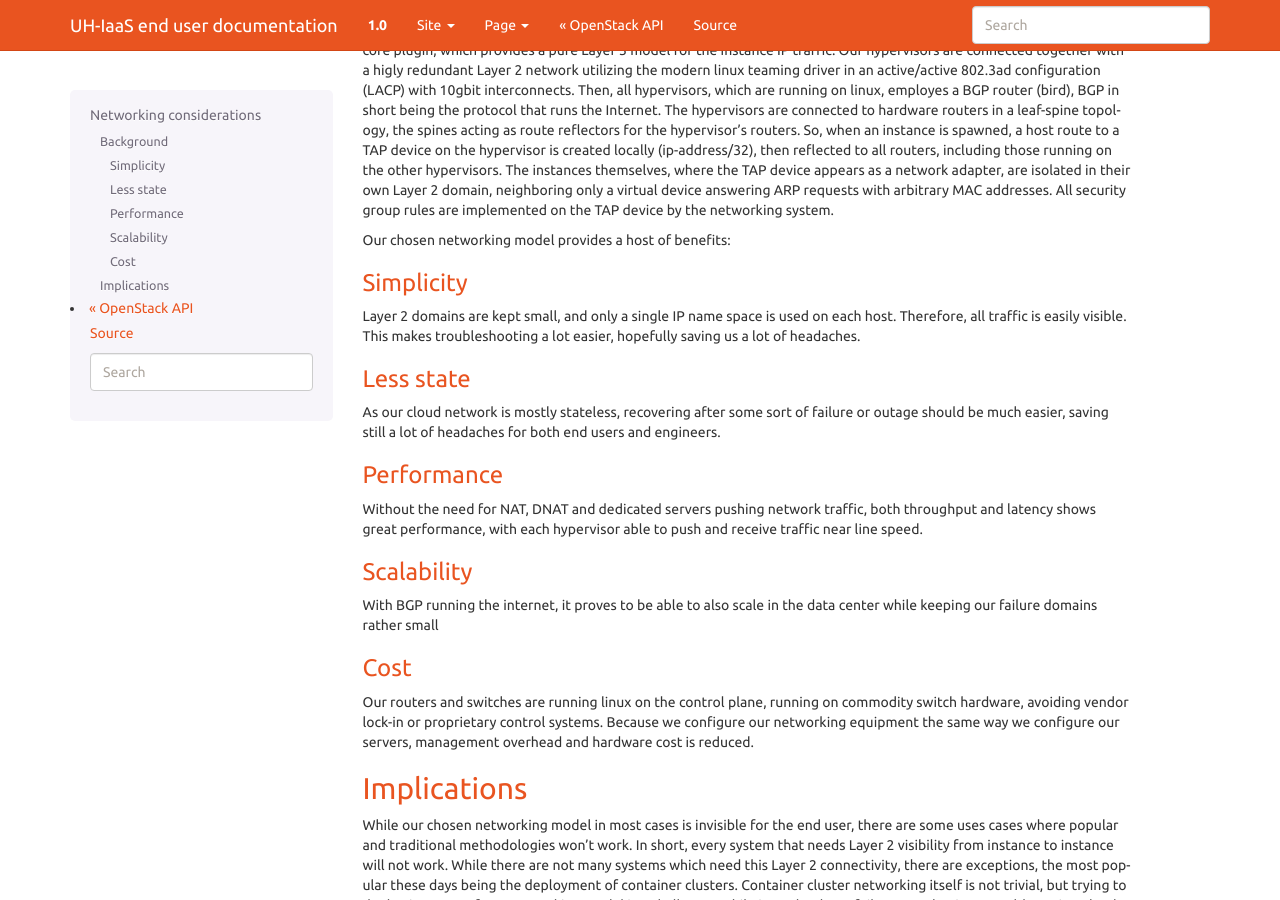
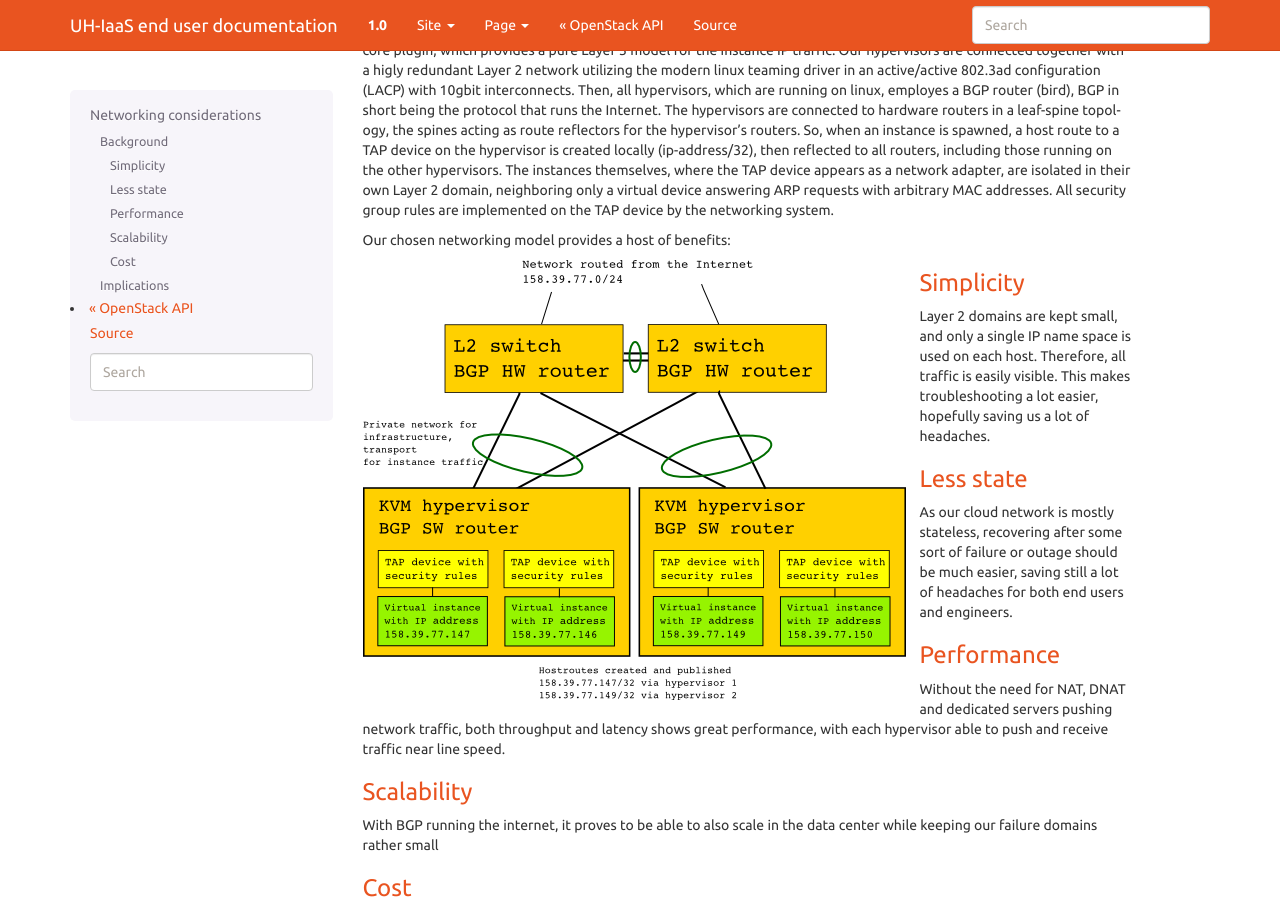
Before and after one commit to norcams/docs-enduser, a Sphinx documentation site: the page built from docs/networking.rst, in a window 1280 px wide and 900 px high, scrolled down 611 px. Built offline with Sphinx 7.4.7, drawn with Linux system fonts in a browser that asks for light colours.

Commit message:
Add networking model image

```diff
--- a/docs/networking.rst
+++ b/docs/networking.rst
@@ -44,6 +44,10 @@ with arbitrary MAC addresses. All security group rules are implemented on
 the TAP device by the networking system.
 
 Our chosen networking model provides a host of benefits:
+
+.. image:: images/network-model.png
+   :align: left
+   :alt: UH-IaaS Networking Model
 
 Simplicity
 ~~~~~~~~~~
```
Also changed, not shown: docs/images/network-model.png (added).
